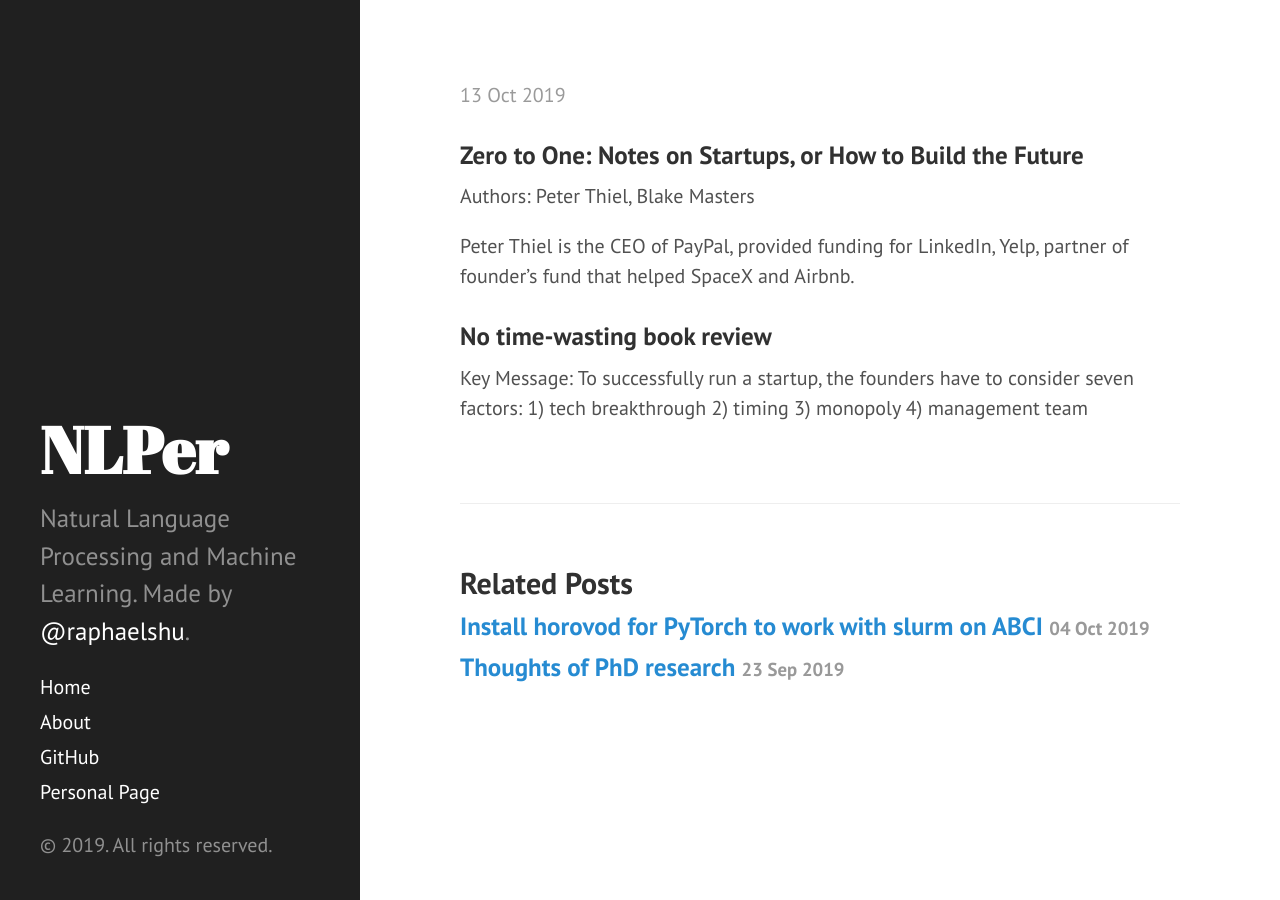
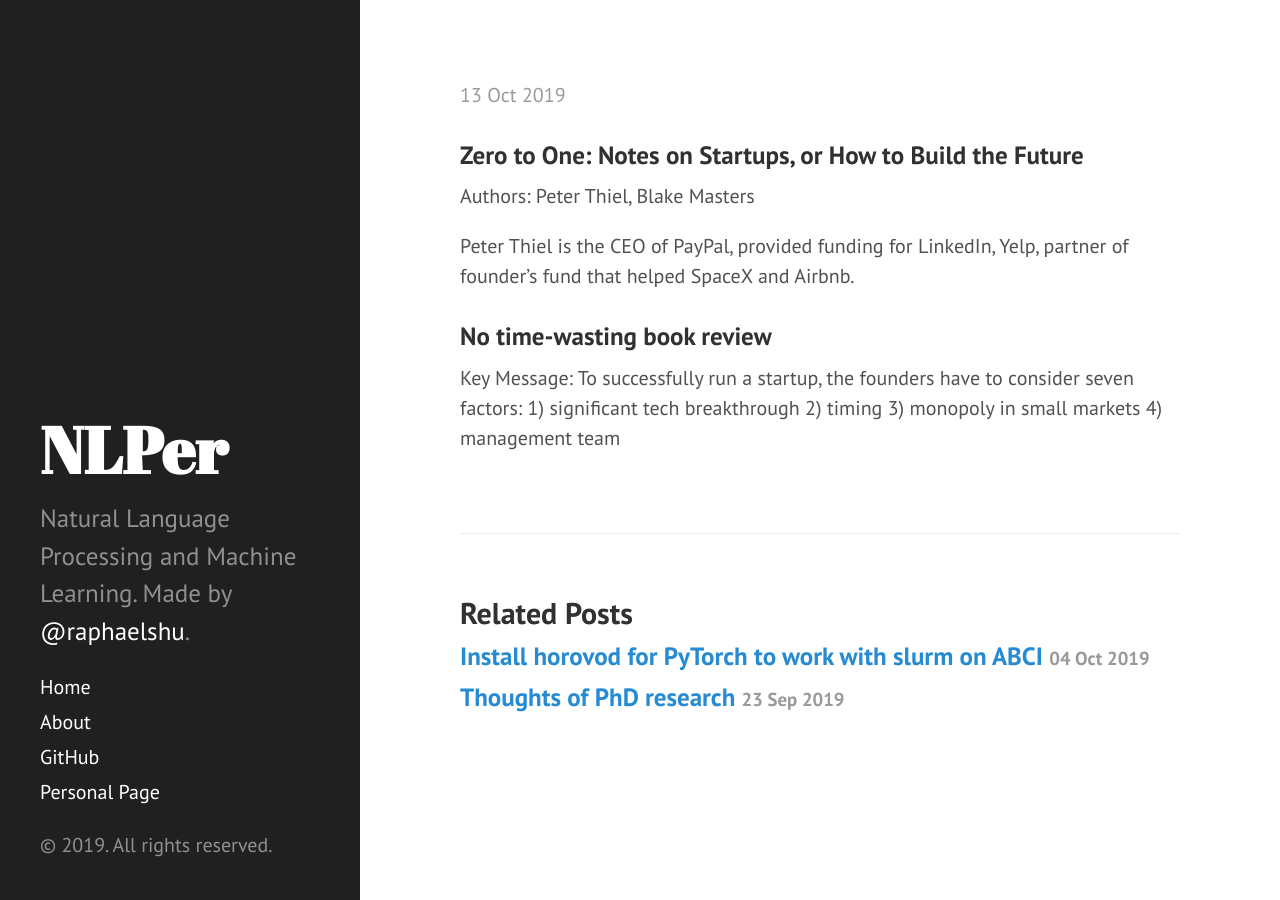
Before and after one commit to zomux/nlper, a Jekyll site: the page built from _posts/2019-10-13-book-review-zero-to-one.md, in a window 1280 px wide. Built offline with Jekyll 4.4.1, drawn with Linux system fonts in a browser that asks for light colours; our own code applies the rules of GitHub Pages for plain Markdown files; comment, search, counter and statistics services are not loaded.

Commit message:
_posts/2019-10-13-book-review-zero-to-one.md updated from https://stackedit.io/

```diff
--- a/_posts/2019-10-13-book-review-zero-to-one.md
+++ b/_posts/2019-10-13-book-review-zero-to-one.md
@@ -11,7 +11,7 @@ Peter Thiel is the CEO of PayPal, provided funding for LinkedIn, Yelp, partner o
 
 ### No time-wasting book review
 
-Key Message: To successfully run a startup, the founders have to consider seven factors: 1) tech breakthrough 2) timing 3) monopoly 4) management team
+Key Message: To successfully run a startup, the founders have to consider seven factors: 1) significant tech breakthrough 2) timing 3) monopoly in small markets 4) management team
 <!--stackedit_data:
-eyJoaXN0b3J5IjpbMjA2NDExNjc2Ml19
+eyJoaXN0b3J5IjpbLTUxNjEyMjEzNl19
 -->
```
